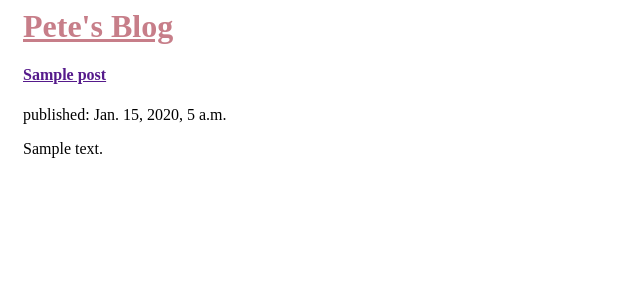
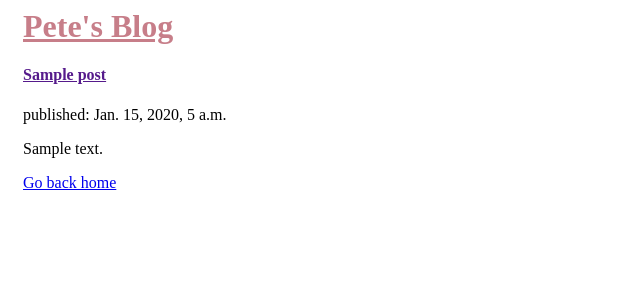
Before and after one commit to peterdukelarsen/blog, a Django app: template posts/templates/helloworld/posts.html in a window 1280 px wide. Shown: the top 300 px of the page, without its empty margins (0-640 px from the left). Run offline with Django 3.2, Linux system fonts and the light colour scheme; the template is opened without the code that fills it: values that come from a table or form of the project are taken from there, others are empty; tables that the repository leaves empty hold one stand-in row (values such as "Sample post"); some libraries are stand-ins or nearby versions.

Commit message:
Add go back home link to posts page.

```diff
--- a/posts/templates/helloworld/posts.html
+++ b/posts/templates/helloworld/posts.html
@@ -17,5 +17,6 @@
                 <p>{{ post.text | markdown | safe }}</p>
             </div>
         {% endfor %}
+        <a href="/">Go back home</a>
     </body>
 </html>
```
